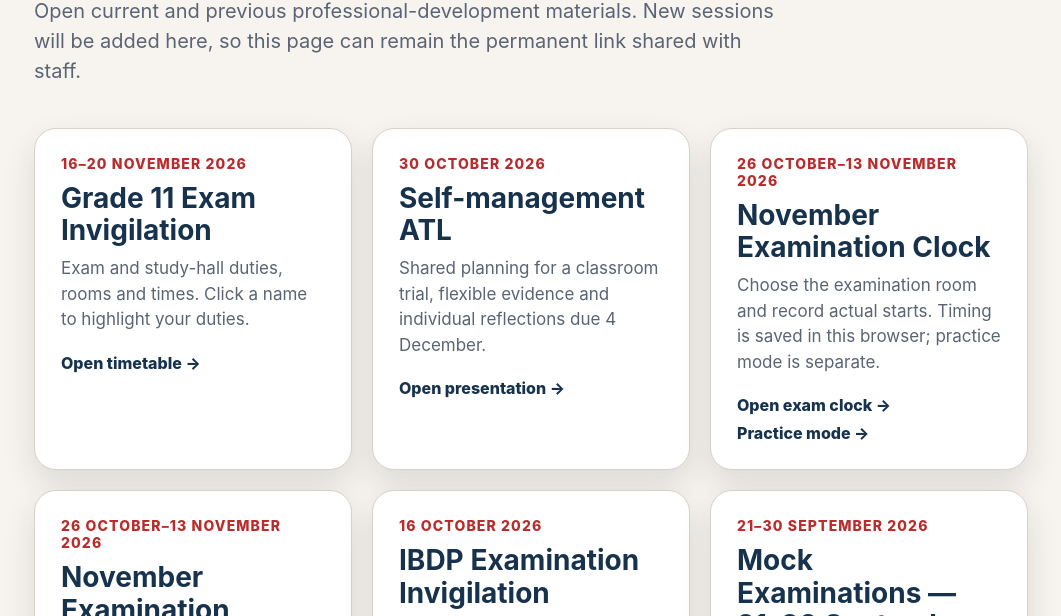
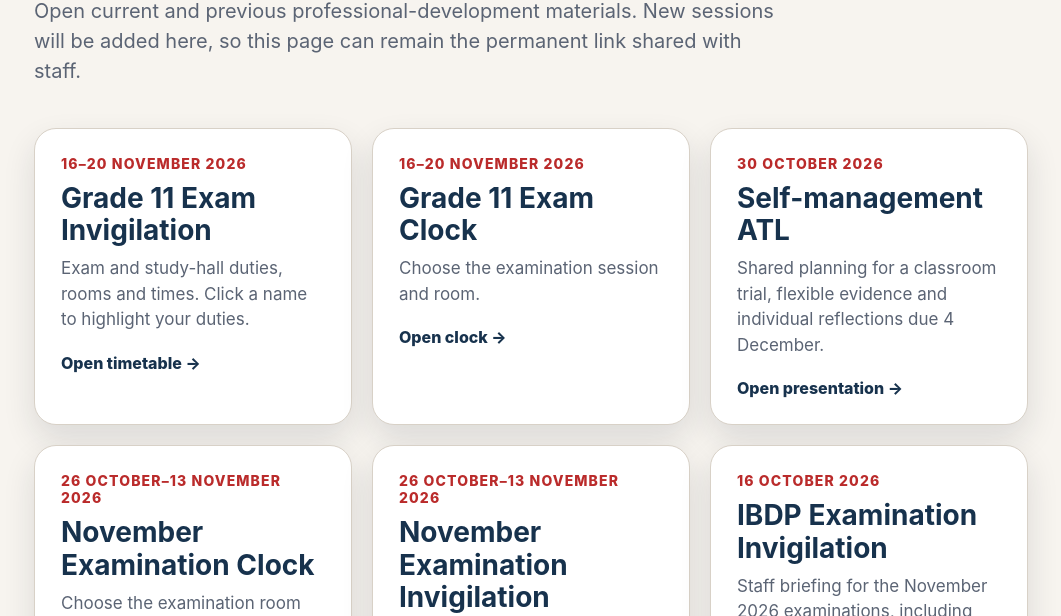
Before and after one commit to patelanis000-tech/dp-cp-pd-resources, a plain HTML site: page index.html in a window 1280 px wide. Shown: the part 174-790 px from the top of the page, without its empty margins (109-1170 px from the left). Drawn offline with Linux system fonts and the light colour scheme.

Commit message:
Link Grade 11 exam clocks from schedule and PD homepage

```diff
--- a/index.html
+++ b/index.html
@@ -22,6 +22,7 @@ main{max-width:1050px;margin:0 auto;padding:64px 28px 80px}.kicker{font-size:15p
 <p>Exam and study-hall duties, rooms and times. Click a name to highlight your duties.</p>
 <span class="arrow">Open timetable →</span>
 </a>
+<a class="card" href="/exams/grade11-november-2026/clock/"><div class="date">16–20 November 2026</div><h2>Grade 11 Exam Clock</h2><p>Choose the examination session and room.</p><span class="arrow">Open clock →</span></a>
 <a class="card" href="sessions/friday-pd-30-oct/">
 <div class="date">30 October 2026</div>
 <h2>Self-management ATL</h2>
```
